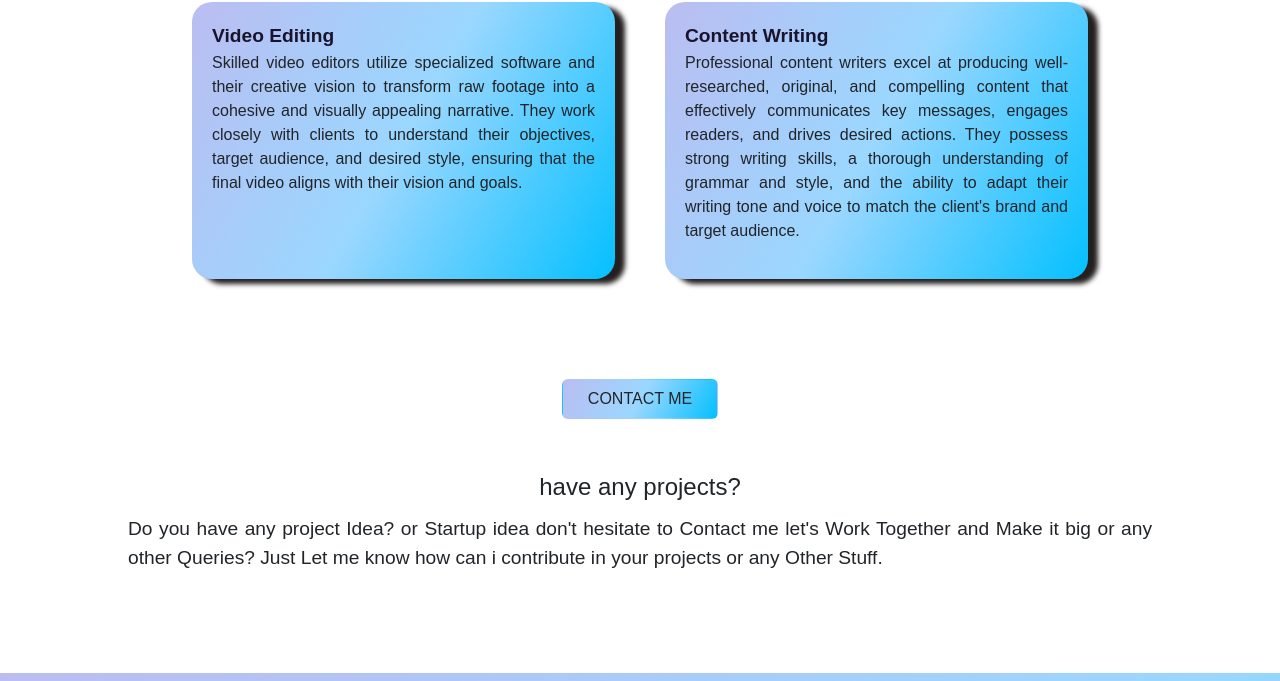
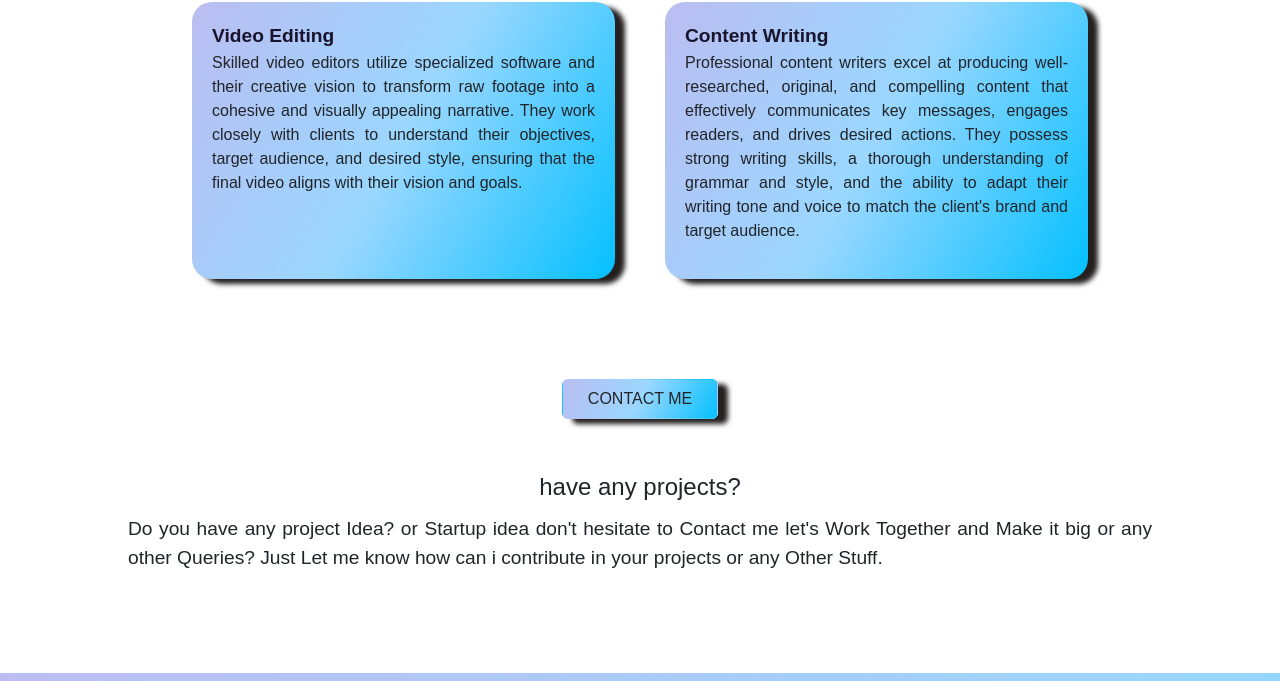
Before and after one commit to salmansiddiquii/Simple-Portfolio-website, a plain HTML site: page index.html in a window 1280 px wide. Shown: the part 2582-3263 px from the top of the page. Drawn offline with nearby package versions, Linux system fonts and the light colour scheme.

Commit message:
Update style.css

```diff
--- a/style.css
+++ b/style.css
@@ -280,6 +280,7 @@
 }
 
 button {
+    box-shadow: 10px 5px 5px rgb(37, 32, 32);
     margin: 10px;
     text-align: center;
     background: #031335;
```
